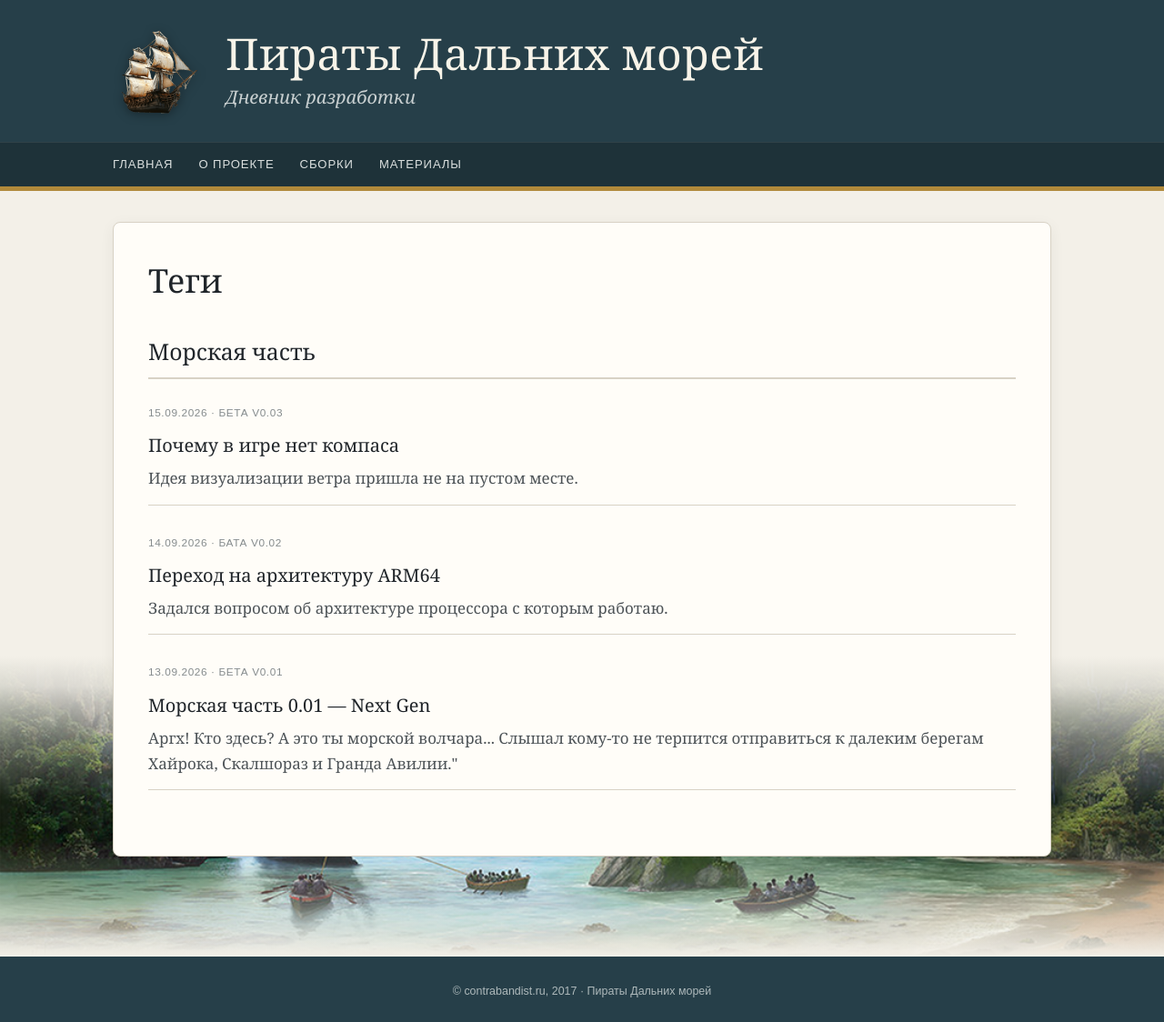
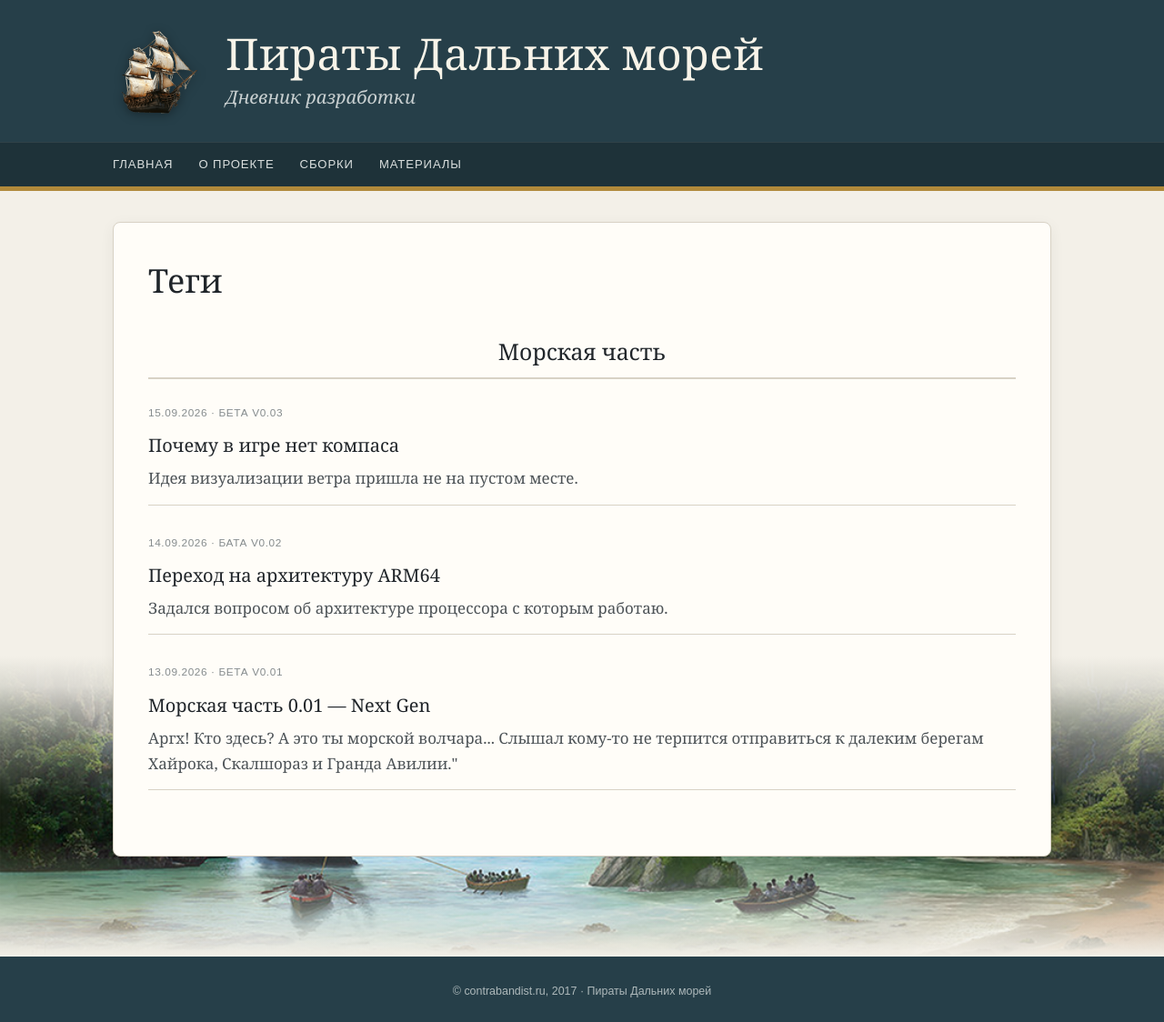
Before and after one commit to tislic/SeaDogsPort, a Jekyll site: the page built from tags.md, in a window 1280 px wide. Shown: the whole page at 91% size. Built offline with Jekyll 4.4.1, drawn with Linux system fonts in a browser that asks for light colours.

Commit message:
Центрировать заголовки тегов

```diff
--- a/assets/style.css
+++ b/assets/style.css
@@ -34,7 +34,7 @@ a{color:inherit}
 .posts{display:grid;gap:18px}.post{padding:26px 28px}.meta{font-family:Arial,sans-serif;font-size:.74rem;text-transform:uppercase;letter-spacing:.6px;color:#858b8d;margin-bottom:9px}.post h3{font-size:1.45rem;font-weight:normal;margin-bottom:10px}.post h3 a{text-decoration:none}.post h3 a:hover{color:var(--rust)}.post p{color:#4d5357}
 .post-content h1,.post-content h2,.post-content h3{font-weight:normal;margin:24px 0 12px}.post-content p{margin-bottom:14px}.post-content ul{margin:14px 0 14px 24px}.post-content li{margin-bottom:6px}.post-content code{background:#f0ede4;padding:2px 7px;border-radius:3px;font-family:'Courier New',monospace;font-size:.9em;color:var(--rust)}.post-content a{color:var(--rust)}
 .post-footer{display:flex;justify-content:space-between;align-items:center;gap:16px;margin-top:17px;padding-top:13px;border-top:1px solid var(--line)}.tags{font-family:Arial,sans-serif;font-size:.74rem;color:#777}.tags span{display:inline-block;border:1px solid #d7d1c5;padding:3px 8px;margin-right:5px}.tags a{display:inline-block;border:1px solid #d7d1c5;padding:3px 8px;margin-right:5px;text-decoration:none}.tags a:hover{color:var(--rust);border-color:var(--rust)}
-.tag-archive{padding:34px 38px}.tag-archive h1{font-size:2.25rem;font-weight:normal;margin-bottom:28px}.tag-group{scroll-margin-top:20px;margin-bottom:38px}.tag-group h2{font-size:1.55rem;font-weight:normal;border-bottom:2px solid var(--line);padding-bottom:8px;margin-bottom:14px}.tag-post{padding:14px 0;border-bottom:1px solid var(--line)}.tag-post h3{font-size:1.25rem;font-weight:normal;margin-bottom:6px}.tag-post h3 a{text-decoration:none}.tag-post h3 a:hover{color:var(--rust)}.tag-post p{color:#4d5357}
+.tag-archive{padding:34px 38px}.tag-archive h1{font-size:2.25rem;font-weight:normal;margin-bottom:28px}.tag-group{scroll-margin-top:20px;margin-bottom:38px}.tag-group h2{font-size:1.55rem;font-weight:normal;text-align:center;border-bottom:2px solid var(--line);padding-bottom:8px;margin-bottom:14px}.tag-post{padding:14px 0;border-bottom:1px solid var(--line)}.tag-post h3{font-size:1.25rem;font-weight:normal;margin-bottom:6px}.tag-post h3 a{text-decoration:none}.tag-post h3 a:hover{color:var(--rust)}.tag-post p{color:#4d5357}
 
 /* ═══ ПЕЙЗАЖ: ОТДЕЛЬНЫЙ СЛОЙ ПОД НИЖНЕЙ ЧАСТЬЮ КОНТЕНТА ═══ */
 .footer-scenery{--footer-art-height:clamp(160px,25.735vw,490px);position:relative;z-index:1;height:var(--footer-art-height);margin-top:calc(var(--footer-art-height) * -.77);background-image:url("design/background.webp");background-repeat:no-repeat;background-position:center;background-size:cover;pointer-events:none}.footer-scenery::after{content:"";position:absolute;inset:0;background:linear-gradient(to bottom,var(--paper) 0%,rgba(243,240,232,.88) 10%,rgba(243,240,232,.38) 28%,rgba(243,240,232,0) 48%,rgba(243,240,232,0) 62%,rgba(243,240,232,.18) 76%,rgba(243,240,232,.58) 90%,var(--paper) 100%)}
```
